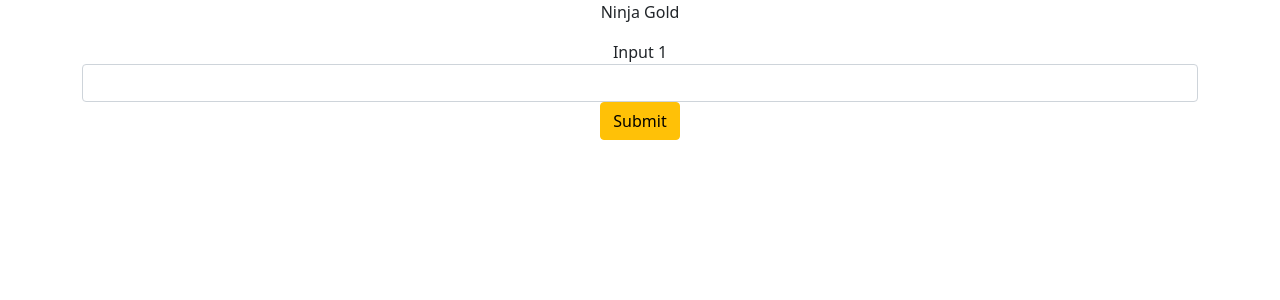
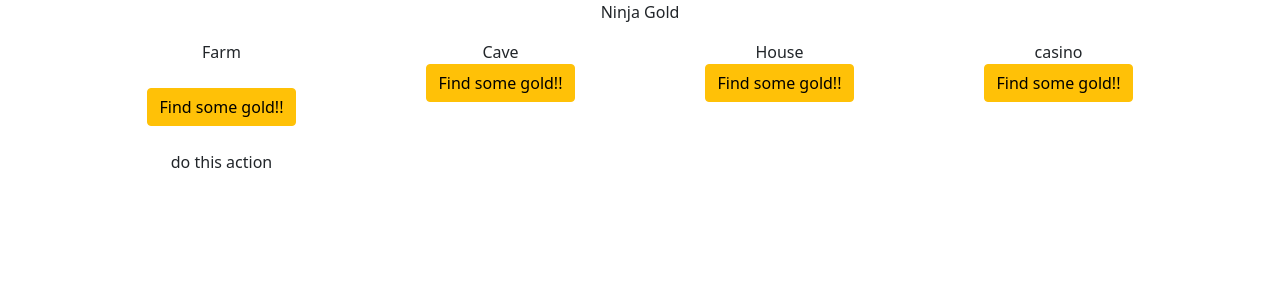
Before and after one commit to aschoch10/ninjaGold_python, a Flask app: page / in a window 1280 px wide. Shown: the top 300 px of the page. Run offline with Flask 2, Linux system fonts and the light colour scheme.

Commit message:
initial routing

```diff
--- a/server.py
+++ b/server.py
@@ -8,6 +8,10 @@ app.secret_key = 'super, super secret key name'
 def home():
     return render_template("index.html")
 
+@app.route('/submit' , methods=['POST'])
+def render():
+    return redirect("/")
+
 @app.route('/reset')
 def reset():
     session.clear()
--- a/templates/index.html
+++ b/templates/index.html
@@ -10,11 +10,37 @@
 <body>
     <div class="container text-center">
     <p>Ninja Gold</p>
+
+    <div class="d-flex justify-content-around">
         <form action="/submit" method="POST" class="form">
-            <label for="PLACEHOLDER">Input 1</label>
-            <input type="text" name ="number" class="form-control">
-            <button class="btn btn-warning">Submit</button>
+            <label for="findGold">Farm</label>
+            <br>
+            <input type="hidden" name ="findGold" value="farm" class="form-control">
+            <br>
+            <button class="btn btn-warning">Find some gold!!</button>
+            <br>
+            <br>
+            <p>do this action</p>
         </form>
+        <form action="/submit" method="POST" class="form">
+            <label for="findGold">Cave</label>
+            <br>
+            <input type="hidden" name ="findGold"  value="cave" class="form-control">
+            <button class="btn btn-warning">Find some gold!!</button>
+        </form>
+        <form action="/submit" method="POST" class="form">
+            <label for="findGold">House</label>
+            <br>
+            <input type="hidden" name ="findGold"  value="house" class="form-control">
+            <button class="btn btn-warning">Find some gold!!</button>
+        </form>
+        <form action="/submit" method="POST" class="form">
+            <label for="findGold">casino</label>
+            <br>
+            <input type="hidden" name ="findGold"  value="casino" class="form-control">
+            <button class="btn btn-warning">Find some gold!!</button>
+        </form>
+    </div>
 
     </div>
 </body>
```
